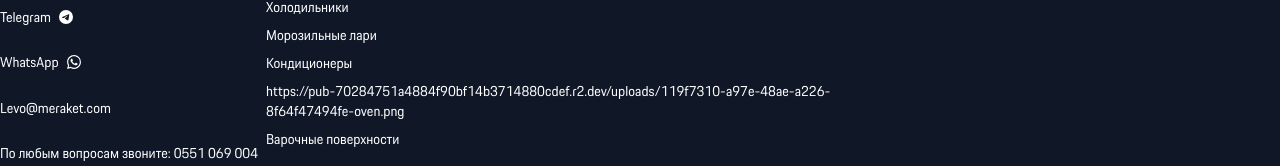
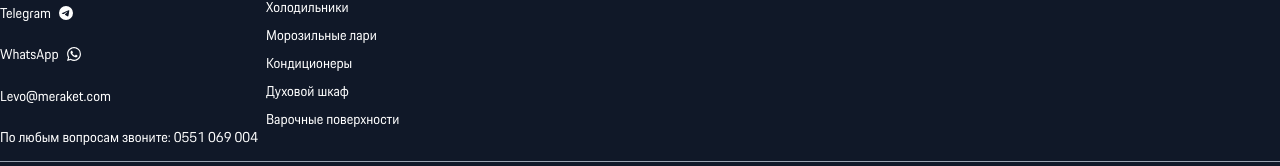
Before and after one commit to akkunov/levo-market, a Next.js app: page / in a window 1280 px wide. Shown: the part 1483-1649 px from the top of the page. Built offline with nearby package versions, Linux system fonts and the light colour scheme.

Commit message:
asan usonov

```diff
--- a/app/components/catalog/Catalog.tsx
+++ b/app/components/catalog/Catalog.tsx
@@ -48,7 +48,7 @@ export const mockCategories: Category[] = [
             id: `freezer-${i + 2}`,
             name: `Морозильный ларь Levo ${i + 1}`,
             price: 25000 + i * 1800,
-            image: `/demo/freezer.jpg`,
+            image: `https://pub-70284751a4884f90bf14b3714880cdef.r2.dev/uploads/c7fdf589-076b-4188-aa83-a91b7f47845e-condationare.webp`,
             description: `Просторный морозильный ларь объемом 300 л, модель ${i + 1}.`,
         })),
     },
@@ -65,12 +65,12 @@ export const mockCategories: Category[] = [
     },
     {
         id: "ovens",
-        name: "https://pub-70284751a4884f90bf14b3714880cdef.r2.dev/uploads/119f7310-a97e-48ae-a226-8f64f47494fe-oven.png",
+        name: "Духовой шкаф ",
         products: Array.from({length: 10}, (_, i) => ({
             id: `oven-${i + 1}`,
             name: `Духовой шкаф Levo ${i + 1}`,
             price: 22000 + i * 1200,
-            image: `/demo/oven.png`,
+            image: `https://pub-70284751a4884f90bf14b3714880cdef.r2.dev/uploads/119f7310-a97e-48ae-a226-8f64f47494fe-oven.png`,
             description: `Электрический духовой шкаф с грилем и конвекцией, модель ${i + 1}.`,
         })),
     },
```
